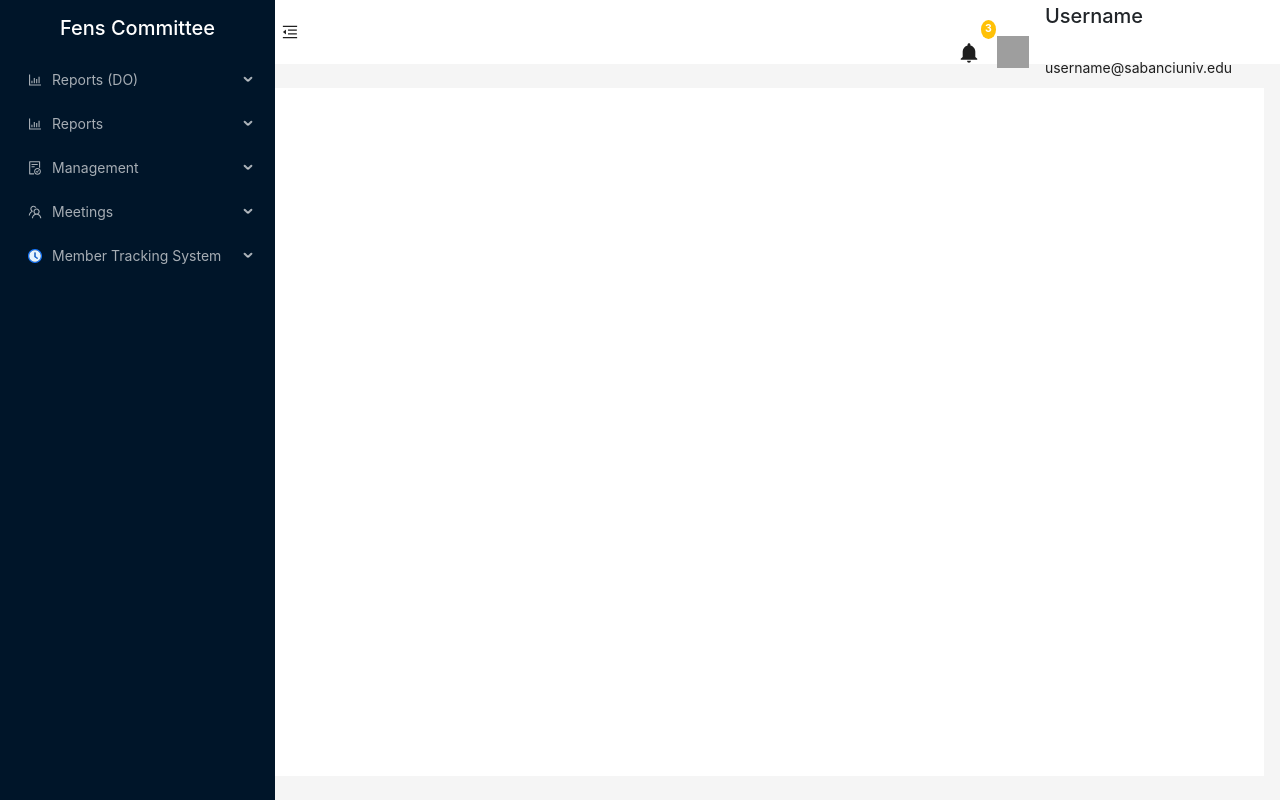
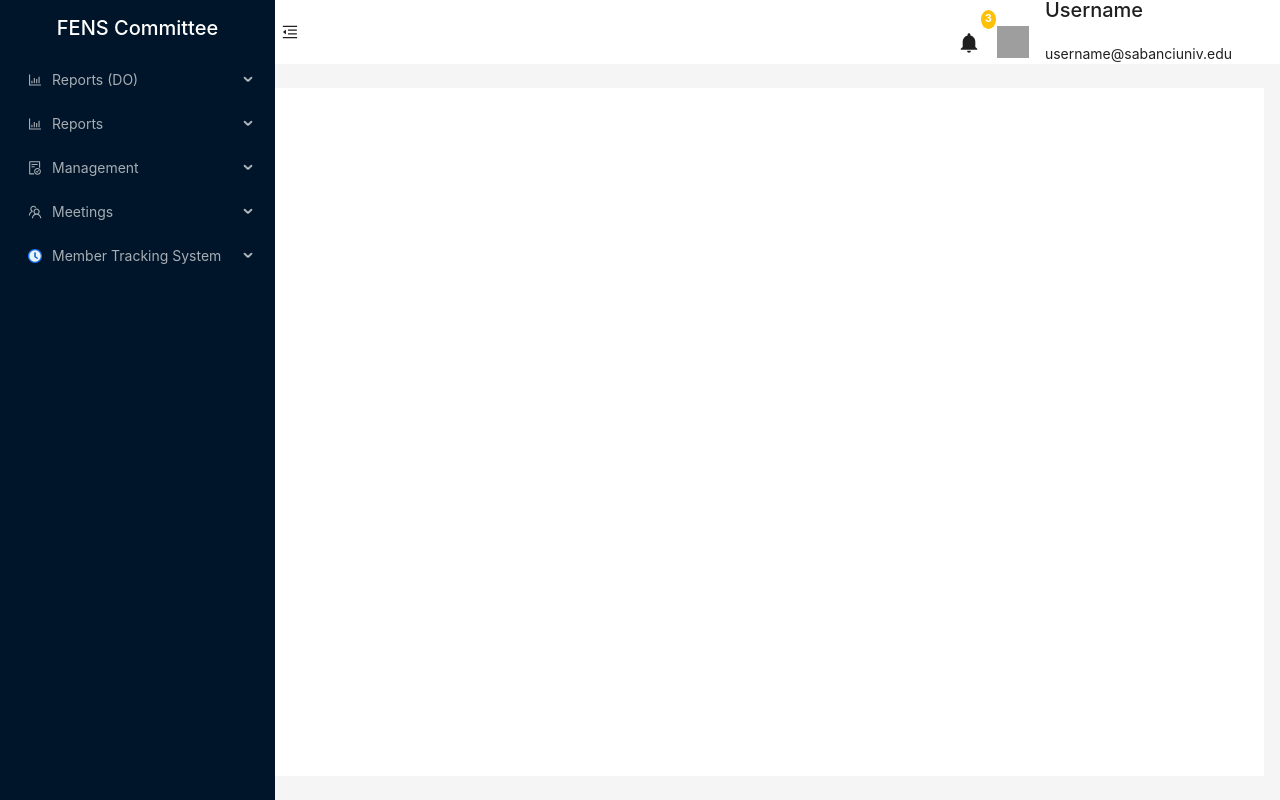
Before and after one commit to gorkemtopcu/ens492-committee-management-system, a React (Create React App) app in the folder committees_management_system/: page / in a window 1280 px wide. Built offline with nearby package versions, Linux system fonts and the light colour scheme; grey boxes are pictures that could not be loaded.

Commit message:
Update MainLayout.js

```diff
--- a/committees_management_system/src/MainLayout.js
+++ b/committees_management_system/src/MainLayout.js
@@ -1,5 +1,4 @@
 import React, { useState } from 'react';
-
 import { Outlet } from "react-router-dom";
 import { Layout, Menu, Button, theme } from 'antd';
 import { useNavigate } from "react-router-dom";
@@ -28,10 +27,15 @@ const MainLayout = () => {
                 }}
             >
                 <div className="demo-logo-vertical">
-                    <h2 className="text-white fs-5 text-center py-3 mb-0">
-                        <span className="lg-logo"> Fens Committee </span>
-
-                    </h2>
+                    {collapsed ? (
+                        <h2 className="text-white fs-5 text-center py-3 mb-0">
+                            <span className="lg-logo"> FENS </span>
+                        </h2>
+                    ) : (
+                        <h2 className="text-white fs-5 text-center py-3 mb-0">
+                            <span className="lg-logo"> FENS Committee </span>
+                        </h2>
+                    )}
                 </div>
                 <Menu
                     theme="dark"
@@ -58,7 +62,7 @@ const MainLayout = () => {
                             height: 64,
                         }}
                     />
-                    <div className="d-flex gap-3 align-items-center" style={{ marginTop: '40px' }}>
+                    <div className="d-sm-flex gap-3 align-items-center" style={{ marginTop: '20px' }}>
                         <div className="position-relative">
                             <IoMdNotifications className="fs-4" />
                             <span className="badge bg-warning rounded-circle p-1 position-absolute"> 3</span>
@@ -70,9 +74,9 @@ const MainLayout = () => {
                                     src="https://img.freepik.com/free-icon/user_318-563642.jpg?w=360" alt="" />
                             </div>
                         </div>
-                        <div>
-                            <h5 className="text-dark"> Username</h5>
-                            <p className="mb-0"> username@sabanciuniv.edu</p>
+                        <div className="user-info">
+                        <h5 className="mb-0">Username</h5>
+                        <p className="mb-0">username@sabanciuniv.edu</p>
                         </div>
                     </div>
                 </Header>
```
